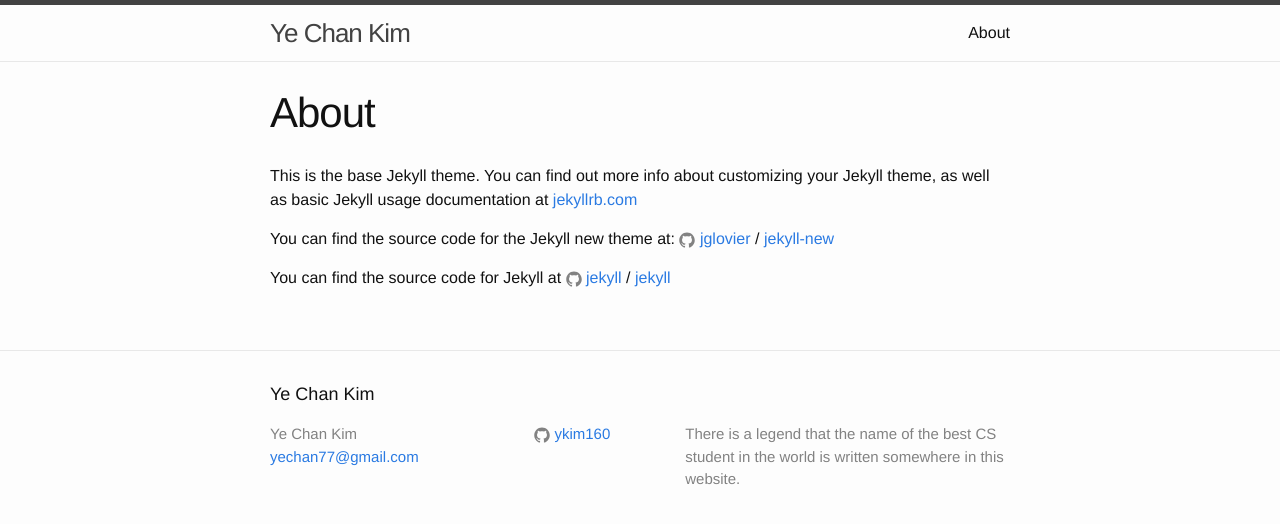
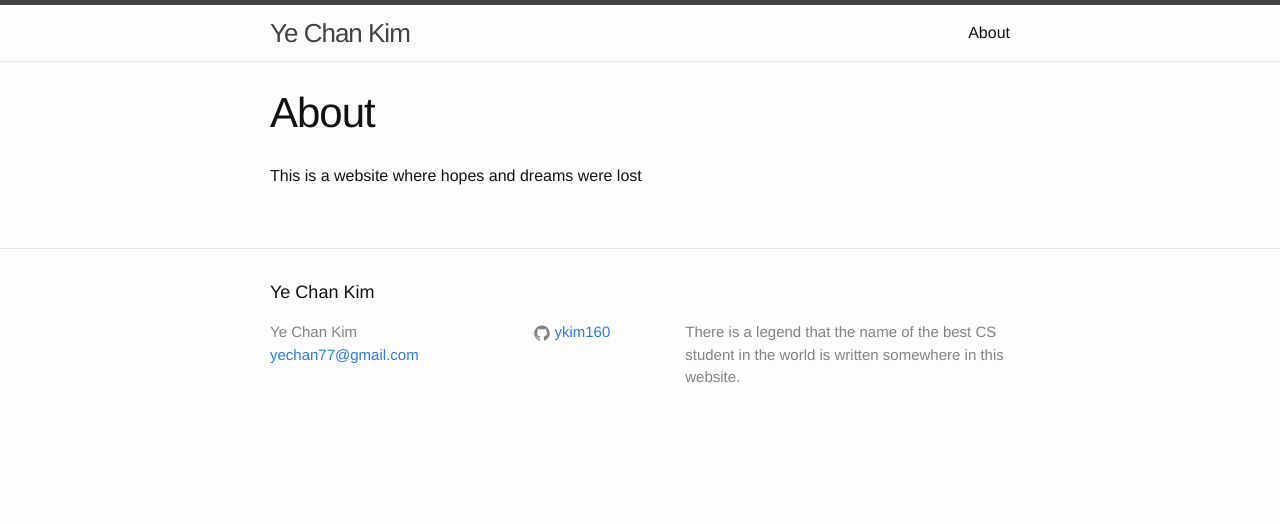
Before and after one commit to ykim160/test, a Jekyll site: the page built from about.md, in a window 1280 px wide. Shown: the top 524 px of the page. Built offline with Jekyll 4.4.1, drawn with Linux system fonts in a browser that asks for light colours.

Commit message:
Update about.md

```diff
--- a/about.md
+++ b/about.md
@@ -4,12 +4,4 @@ title: About
 permalink: /about/
 ---
 
-This is the base Jekyll theme. You can find out more info about customizing your Jekyll theme, as well as basic Jekyll usage documentation at [jekyllrb.com](http://jekyllrb.com/)
-
-You can find the source code for the Jekyll new theme at:
-{% include icon-github.html username="jglovier" %} /
-[jekyll-new](https://github.com/jglovier/jekyll-new)
-
-You can find the source code for Jekyll at
-{% include icon-github.html username="jekyll" %} /
-[jekyll](https://github.com/jekyll/jekyll)
+This is a website where hopes and dreams were lost
```
